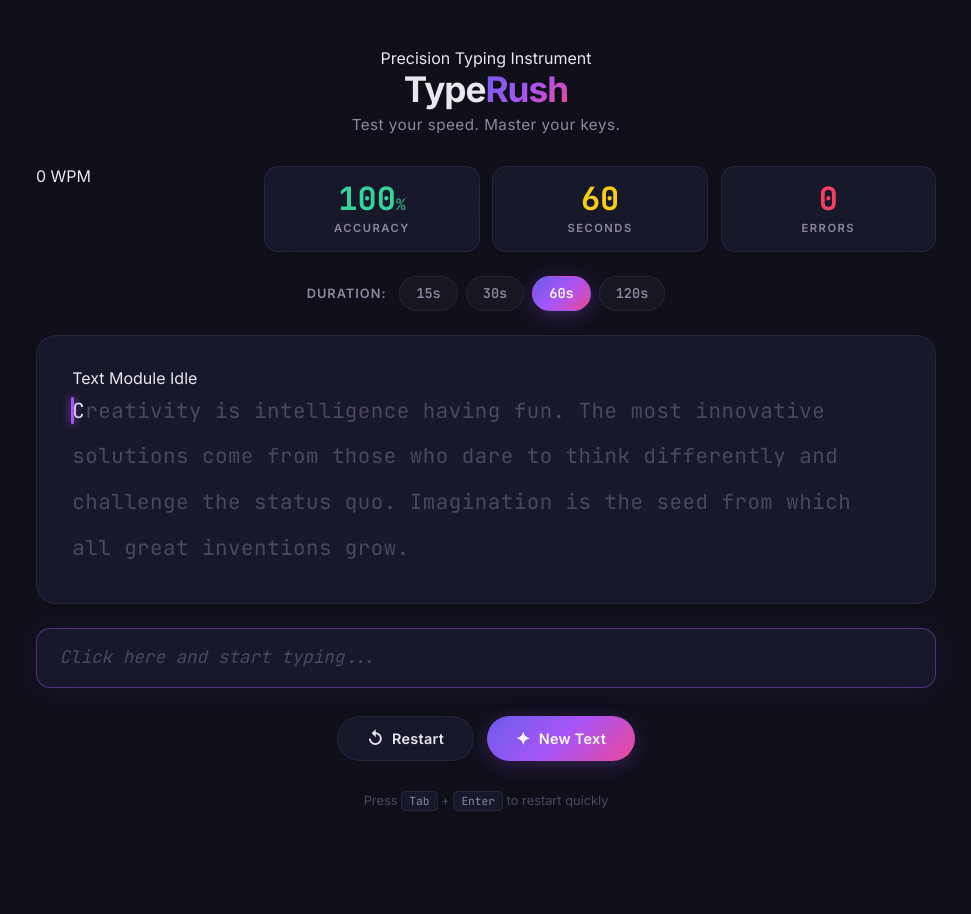
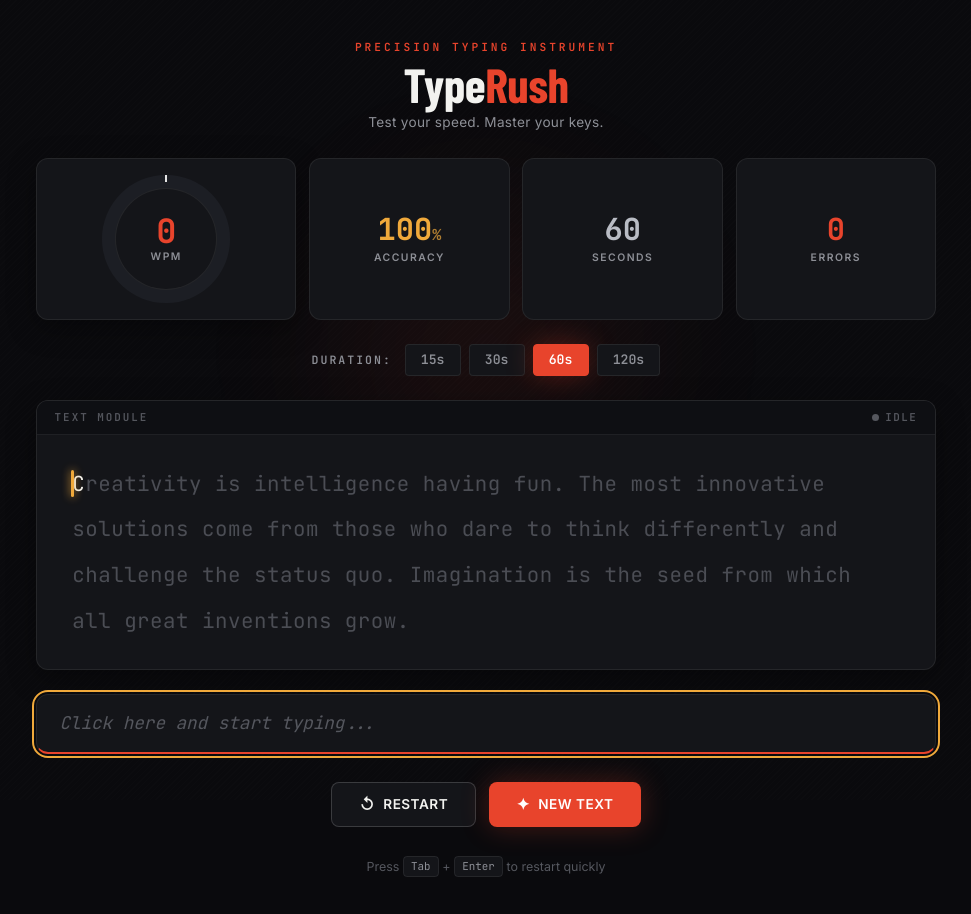
Before and after one commit to Kiran7778/Typing-Speed-Test, a plain HTML site: page index.html in a window 1280 px wide. Shown: the whole page, without its empty margins (154-1125 px from the left). Before the commit the page ends 848 px from the top, so only its background shows below. Drawn offline with nearby package versions, Linux system fonts and the light colour scheme; a web font is replaced by a local one.

Commit message:
Update style.css

```diff
--- a/style.css
+++ b/style.css
@@ -1,58 +1,67 @@
 /* ============================================
    TypeRush — Design System & Styles
+   Direction: precision racing instrument panel.
+   A typing test measures speed, so the UI borrows
+   the vocabulary of a dashboard/tachometer rather
+   than a generic glass-gradient SaaS card.
    ============================================ */
 
 /* --- CSS Variables (Design Tokens) --- */
 :root {
-    /* Colors */
-    --bg-primary: #0f0f1a;
-    --bg-secondary: #161627;
-    --bg-card: rgba(30, 30, 55, 0.6);
-    --bg-glass: rgba(255, 255, 255, 0.03);
-    --border-glass: rgba(255, 255, 255, 0.06);
+    /* Surfaces */
+    --bg-base: #0a0a0d;
+    --bg-panel: #141519;
+    --bg-panel-raised: #1c1e24;
+    --bg-inset: #0e0f13;
+    --border-subtle: rgba(255, 255, 255, 0.07);
+    --border-strong: rgba(255, 255, 255, 0.16);
 
-    /* Accent Gradient */
-    --accent-1: #6c5ce7;
-    --accent-2: #a855f7;
-    --accent-3: #ec4899;
-    --gradient-primary: linear-gradient(135deg, var(--accent-1), var(--accent-2), var(--accent-3));
-    --gradient-glow: linear-gradient(135deg, rgba(108, 92, 231, 0.3), rgba(168, 85, 247, 0.3));
+    /* Accent — racing red is the single signature color, spent deliberately */
+    --accent-red: #e8442c;
+    --accent-red-dim: #7a2a1f;
+    --accent-red-glow: rgba(232, 68, 44, 0.28);
+    --accent-amber: #f0a93b;
+    --accent-steel: #b9bcc4;
 
     /* Text */
-    --text-primary: #e8e6f0;
-    --text-secondary: #8b89a0;
-    --text-muted: #4a4860;
-    --text-dim: #353348;
+    --text-primary: #f2f2ef;
+    --text-secondary: #8d8f96;
+    --text-tertiary: #55575e;
 
-    /* Typing Colors */
-    --color-correct: #22d3ee;
-    --color-correct-bg: rgba(34, 211, 238, 0.08);
-    --color-wrong: #f43f5e;
-    --color-wrong-bg: rgba(244, 63, 94, 0.15);
-    --color-cursor: #a855f7;
-    --color-upcoming: #4a4860;
+    /* Typing States */
+    --color-correct: #35d68a;
+    --color-correct-bg: rgba(53, 214, 138, 0.08);
+    --color-wrong: #e8442c;
+    --color-wrong-bg: rgba(232, 68, 44, 0.16);
+    --color-cursor: #f0a93b;
+    --color-upcoming: #4b4d54;
 
-    /* Stats */
-    --color-wpm: #22d3ee;
-    --color-accuracy: #34d399;
-    --color-timer: #facc15;
-    --color-errors: #f43f5e;
+    /* Stat channels */
+    --color-wpm: var(--accent-red);
+    --color-accuracy: var(--accent-amber);
+    --color-timer: var(--accent-steel);
+    --color-errors: var(--color-wrong);
 
-    /* Spacing */
-    --radius-sm: 8px;
-    --radius-md: 14px;
-    --radius-lg: 20px;
-    --radius-xl: 28px;
+    /* Geometry — squarer corners read as instrumentation, not a bubbly app */
+    --radius-sm: 4px;
+    --radius-md: 8px;
+    --radius-lg: 12px;
+    --radius-xl: 16px;
 
     /* Typography */
+    --font-display: 'Barlow Condensed', system-ui, sans-serif;
     --font-body: 'Inter', system-ui, -apple-system, sans-serif;
     --font-mono: 'JetBrains Mono', 'Fira Code', monospace;
 
-    /* Transitions */
+    /* Motion */
     --ease-out: cubic-bezier(0.16, 1, 0.3, 1);
     --transition-fast: 150ms var(--ease-out);
     --transition-med: 300ms var(--ease-out);
     --transition-slow: 500ms var(--ease-out);
+
+    /* Shadow */
+    --shadow-panel: 0 8px 28px rgba(0, 0, 0, 0.35);
+    --shadow-glow-red: 0 0 28px var(--accent-red-glow);
 }
 
 /* --- Reset & Base --- */
@@ -69,7 +78,7 @@ html {
 
 body {
     font-family: var(--font-body);
-    background: var(--bg-primary);
+    background: var(--bg-base);
     color: var(--text-primary);
     min-height: 100vh;
     overflow-x: hidden;
@@ -80,51 +89,49 @@ body {
     position: relative;
 }
 
-/* --- Animated Background Orbs --- */
-.bg-orb {
-    position: fixed;
-    border-radius: 50%;
-    filter: blur(100px);
-    opacity: 0.35;
-    pointer-events: none;
-    z-index: 0;
-    animation: orbFloat 20s ease-in-out infinite alternate;
+/* Respect motion preferences before anything else animates */
+@media (prefers-reduced-motion: reduce) {
+    *, *::before, *::after {
+        animation-duration: 0.001ms !important;
+        animation-iteration-count: 1 !important;
+        transition-duration: 0.001ms !important;
+        scroll-behavior: auto !important;
+    }
 }
 
-.bg-orb-1 {
-    width: 500px;
-    height: 500px;
-    background: var(--accent-1);
-    top: -150px;
-    left: -100px;
-    animation-duration: 18s;
+/* --- Panel Texture --- */
+/* A faint brushed diagonal weave stands in for the blurred
+   gradient orbs — texture instead of a decorative glow. */
+body::before {
+    content: '';
+    position: fixed;
+    inset: 0;
+    z-index: 0;
+    pointer-events: none;
+    background-image: repeating-linear-gradient(
+        135deg,
+        rgba(255, 255, 255, 0.012) 0px,
+        rgba(255, 255, 255, 0.012) 1px,
+        transparent 1px,
+        transparent 4px
+    );
 }
 
-.bg-orb-2 {
-    width: 400px;
-    height: 400px;
-    background: var(--accent-3);
-    bottom: -100px;
-    right: -100px;
-    animation-duration: 22s;
-    animation-delay: -5s;
-}
-
-.bg-orb-3 {
-    width: 350px;
-    height: 350px;
-    background: var(--accent-2);
-    top: 50%;
-    left: 60%;
-    animation-duration: 25s;
-    animation-delay: -10s;
-}
-
-@keyframes orbFloat {
-    0% { transform: translate(0, 0) scale(1); }
-    33% { transform: translate(40px, -30px) scale(1.05); }
-    66% { transform: translate(-20px, 20px) scale(0.95); }
-    100% { transform: translate(30px, -10px) scale(1.02); }
+/* A single focused glow lives behind the gauge — the one
+   place this design spends its visual boldness. */
+body::after {
+    content: '';
+    position: fixed;
+    top: 14%;
+    left: 50%;
+    width: 480px;
+    height: 480px;
+    transform: translateX(-50%);
+    background: radial-gradient(circle, var(--accent-red-glow), transparent 70%);
+    filter: blur(60px);
+    opacity: 0.35;
+    z-index: 0;
+    pointer-events: none;
 }
 
 /* --- App Container --- */
@@ -141,94 +148,167 @@ body {
 /* --- Header --- */
 .header {
     text-align: center;
-    padding: 1rem 0 0.5rem;
+    padding: 0.5rem 0 0.25rem;
+}
+
+.header-eyebrow {
+    font-family: var(--font-mono);
+    font-size: 0.7rem;
+    font-weight: 600;
+    letter-spacing: 3px;
+    text-transform: uppercase;
+    color: var(--accent-red);
 }
 
 .logo {
     display: flex;
-    align-items: center;
+    align-items: baseline;
     justify-content: center;
-    gap: 0.6rem;
-}
-
-.logo-icon {
-    font-size: 2rem;
-    filter: grayscale(0.2);
-    animation: pulse 3s ease-in-out infinite;
-}
-
-@keyframes pulse {
-    0%, 100% { transform: scale(1); }
-    50% { transform: scale(1.1); }
+    gap: 0.4rem;
+    margin-top: 0.35rem;
 }
 
 .logo h1 {
-    font-size: 2.2rem;
-    font-weight: 900;
-    letter-spacing: -1px;
+    font-family: var(--font-display);
+    font-size: 3rem;
+    font-weight: 800;
+    letter-spacing: -0.5px;
+    line-height: 1;
     color: var(--text-primary);
 }
 
 .logo-accent {
-    background: var(--gradient-primary);
-    -webkit-background-clip: text;
-    -webkit-text-fill-color: transparent;
-    background-clip: text;
+    color: var(--accent-red);
 }
 
 .tagline {
-    font-size: 0.95rem;
+    font-size: 0.85rem;
     color: var(--text-secondary);
-    margin-top: 0.3rem;
+    margin-top: 0.4rem;
     font-weight: 400;
-    letter-spacing: 0.5px;
+    letter-spacing: 0.3px;
 }
 
 /* --- Stats Bar --- */
 .stats-bar {
     display: grid;
-    grid-template-columns: repeat(4, 1fr);
+    grid-template-columns: 1.3fr 1fr 1fr 1fr;
     gap: 0.8rem;
+    align-items: stretch;
 }
 
+/* WPM gauge — the signature element. A donut dial with tick
+   marks, filled proportionally to the live words-per-minute
+   reading against a 150 wpm reference ceiling. */
+.gauge-card {
+    background: var(--bg-panel);
+    border: 1px solid var(--border-subtle);
+    border-radius: var(--radius-lg);
+    display: flex;
+    align-items: center;
+    justify-content: center;
+    padding: 1rem;
+    box-shadow: var(--shadow-panel);
+}
+
+.gauge-ring {
+    --pct: 0;
+    position: relative;
+    width: 128px;
+    height: 128px;
+    flex-shrink: 0;
+}
+
+.gauge-ring-fill {
+    position: absolute;
+    inset: 0;
+    border-radius: 50%;
+    background: conic-gradient(var(--accent-red) calc(var(--pct) * 1%), var(--bg-panel-raised) 0);
+    transition: background var(--transition-med);
+}
+
+.gauge-ring-ticks {
+    position: absolute;
+    inset: 0;
+}
+
+.gauge-tick {
+    position: absolute;
+    top: 0;
+    left: calc(50% - 1px);
+    width: 2px;
+    height: 7px;
+    background: var(--border-strong);
+    transform-origin: 1px 64px; /* rotates around the ring's center (128px / 2) */
+}
+
+.gauge-ring-face {
+    position: absolute;
+    inset: 13px;
+    border-radius: 50%;
+    background: var(--bg-panel);
+    border: 1px solid var(--border-subtle);
+    display: flex;
+    flex-direction: column;
+    align-items: center;
+    justify-content: center;
+    gap: 0.1rem;
+}
+
+.gauge-value {
+    font-family: var(--font-mono);
+    font-size: 2.1rem;
+    font-weight: 700;
+    color: var(--color-wpm);
+    line-height: 1;
+}
+
+.gauge-label {
+    font-size: 0.65rem;
+    font-weight: 600;
+    letter-spacing: 1.5px;
+    text-transform: uppercase;
+    color: var(--text-secondary);
+}
+
+/* Flat instrument readouts for accuracy / timer / errors */
 .stat-card {
-    background: var(--bg-card);
-    border: 1px solid var(--border-glass);
-    backdrop-filter: blur(20px);
-    -webkit-backdrop-filter: blur(20px);
-    border-radius: var(--radius-md);
-    padding: 1rem 0.8rem;
+    background: var(--bg-panel);
+    border: 1px solid var(--border-subtle);
+    border-radius: var(--radius-lg);
+    padding: 1rem 0.6rem;
     text-align: center;
-    transition: transform var(--transition-fast), border-color var(--transition-fast);
+    display: flex;
+    flex-direction: column;
+    justify-content: center;
+    transition: border-color var(--transition-fast);
 }
 
 .stat-card:hover {
-    transform: translateY(-2px);
-    border-color: rgba(255, 255, 255, 0.12);
+    border-color: var(--border-strong);
 }
 
 .stat-value {
     font-family: var(--font-mono);
-    font-size: 2rem;
+    font-size: 1.9rem;
     font-weight: 700;
     line-height: 1;
 }
 
 .stat-unit {
-    font-size: 1rem;
+    font-size: 0.95rem;
     opacity: 0.7;
 }
 
 .stat-label {
-    font-size: 0.7rem;
+    font-size: 0.65rem;
     font-weight: 600;
     text-transform: uppercase;
     letter-spacing: 1.5px;
     color: var(--text-secondary);
-    margin-top: 0.4rem;
+    margin-top: 0.45rem;
 }
 
-#stat-wpm .stat-value { color: var(--color-wpm); }
 #stat-accuracy .stat-value { color: var(--color-accuracy); }
 #stat-timer .stat-value { color: var(--color-timer); }
 #stat-errors .stat-value { color: var(--color-errors); }
@@ -244,7 +324,7 @@ body {
     bottom: 0;
     left: 0;
     height: 3px;
-    background: var(--gradient-primary);
+    background: var(--accent-red);
     animation: timerShrink var(--timer-duration, 60s) linear forwards;
 }
 
@@ -263,22 +343,23 @@ body {
 }
 
 .selector-label {
-    font-size: 0.8rem;
+    font-family: var(--font-mono);
+    font-size: 0.72rem;
     color: var(--text-secondary);
     font-weight: 600;
     text-transform: uppercase;
-    letter-spacing: 1px;
+    letter-spacing: 2px;
     margin-right: 0.3rem;
 }
 
 .timer-btn {
     font-family: var(--font-mono);
-    font-size: 0.85rem;
+    font-size: 0.82rem;
     font-weight: 600;
-    padding: 0.45rem 1rem;
-    border-radius: 50px;
-    border: 1px solid var(--border-glass);
-    background: var(--bg-glass);
+    padding: 0.4rem 0.95rem;
+    border-radius: var(--radius-sm);
+    border: 1px solid var(--border-subtle);
+    background: var(--bg-panel);
     color: var(--text-secondary);
     cursor: pointer;
     transition: all var(--transition-fast);
@@ -286,33 +367,100 @@ body {
 
 .timer-btn:hover {
     color: var(--text-primary);
-    border-color: rgba(168, 85, 247, 0.4);
-    background: rgba(168, 85, 247, 0.1);
+    border-color: var(--border-strong);
 }
 
 .timer-btn.active {
-    background: var(--gradient-primary);
+    background: var(--accent-red);
     color: #fff;
-    border-color: transparent;
-    box-shadow: 0 4px 20px rgba(168, 85, 247, 0.3);
+    border-color: var(--accent-red);
+    box-shadow: var(--shadow-glow-red);
+}
+
+.timer-btn:focus-visible,
+.btn:focus-visible,
+.typing-input:focus-visible {
+    outline: 2px solid var(--accent-amber);
+    outline-offset: 2px;
 }
 
 /* --- Text Display --- */
 .text-display {
-    background: var(--bg-card);
-    border: 1px solid var(--border-glass);
-    backdrop-filter: blur(20px);
-    -webkit-backdrop-filter: blur(20px);
+    background: var(--bg-panel);
+    border: 1px solid var(--border-subtle);
     border-radius: var(--radius-lg);
-    padding: 2rem 2.2rem;
-    min-height: 180px;
-    position: relative;
-    transition: border-color var(--transition-fast), box-shadow var(--transition-fast);
+    box-shadow: var(--shadow-panel);
+    overflow: hidden;
+    transition: border-color var(--transition-fast);
 }
 
 .text-display.focused {
-    border-color: rgba(168, 85, 247, 0.3);
-    box-shadow: 0 0 40px rgba(168, 85, 247, 0.08);
+    border-color: rgba(232, 68, 44, 0.35);
+}
+
+/* Console header bar with status LEDs, styled after a
+   dashboard readout rather than window chrome */
+.text-display-bar {
+    display: flex;
+    align-items: center;
+    justify-content: space-between;
+    padding: 0.6rem 1.1rem;
+    background: var(--bg-inset);
+    border-bottom: 1px solid var(--border-subtle);
+}
+
+.text-display-label {
+    font-family: var(--font-mono);
+    font-size: 0.68rem;
+    font-weight: 600;
+    letter-spacing: 2px;
+    text-transform: uppercase;
+    color: var(--text-tertiary);
+}
+
+.status-led {
+    display: flex;
+    align-items: center;
+    gap: 0.4rem;
+    font-family: var(--font-mono);
+    font-size: 0.68rem;
+    font-weight: 600;
+    letter-spacing: 1.5px;
+    text-transform: uppercase;
+    color: var(--text-tertiary);
+}
+
+.status-led::before {
+    content: '';
+    width: 7px;
+    height: 7px;
+    border-radius: 50%;
+    background: var(--text-tertiary);
+    transition: background var(--transition-fast);
+}
+
+.status-led.is-active {
+    color: var(--accent-red);
+}
+
+.status-led.is-active::before {
+    background: var(--accent-red);
+    box-shadow: 0 0 6px var(--accent-red);
+    animation: ledPulse 1.4s ease-in-out infinite;
+}
+
+.status-led.is-done {
+    color: var(--color-correct);
+}
+
+.status-led.is-done::before {
+    background: var(--color-correct);
+    box-shadow: 0 0 6px var(--color-correct);
+}
+
+@keyframes ledPulse {
+    0%, 100% { opacity: 1; }
+    50% { opacity: 0.4; }
 }
 
 .text-content {
@@ -323,6 +471,8 @@ body {
     color: var(--color-upcoming);
     word-break: break-word;
     user-select: none;
+    padding: 1.6rem 2.2rem;
+    min-height: 130px;
 }
 
 /* Character States */
@@ -385,27 +535,25 @@ body {
     font-family: var(--font-mono);
     font-size: 1.1rem;
     padding: 1rem 1.4rem;
-    border-radius: var(--radius-md);
-    border: 1px solid var(--border-glass);
-    background: var(--bg-card);
+    border-radius: var(--radius-lg);
+    border: 1px solid var(--border-subtle);
+    border-bottom: 2px solid var(--accent-red-dim);
+    background: var(--bg-panel);
     color: var(--text-primary);
-    backdrop-filter: blur(20px);
-    -webkit-backdrop-filter: blur(20px);
     outline: none;
     resize: none;
     height: 60px;
-    transition: border-color var(--transition-fast), box-shadow var(--transition-fast);
+    transition: border-color var(--transition-fast);
     caret-color: var(--color-cursor);
 }
 
 .typing-input::placeholder {
-    color: var(--text-muted);
+    color: var(--text-tertiary);
     font-style: italic;
 }
 
 .typing-input:focus {
-    border-color: rgba(168, 85, 247, 0.4);
-    box-shadow: 0 0 30px rgba(168, 85, 247, 0.08);
+    border-bottom-color: var(--accent-red);
 }
 
 .typing-input:disabled {
@@ -422,60 +570,58 @@ body {
 
 .btn {
     font-family: var(--font-body);
-    font-size: 0.9rem;
+    font-size: 0.85rem;
     font-weight: 600;
-    padding: 0.7rem 1.8rem;
-    border-radius: 50px;
+    letter-spacing: 0.5px;
+    text-transform: uppercase;
+    padding: 0.7rem 1.7rem;
+    border-radius: var(--radius-md);
     border: none;
     cursor: pointer;
     display: flex;
     align-items: center;
     gap: 0.5rem;
     transition: all var(--transition-fast);
-    letter-spacing: 0.3px;
 }
 
 .btn-icon {
-    font-size: 1.1rem;
+    font-size: 1rem;
 }
 
 .btn-restart {
-    background: var(--bg-card);
-    border: 1px solid var(--border-glass);
+    background: var(--bg-panel);
+    border: 1px solid var(--border-strong);
     color: var(--text-primary);
-    backdrop-filter: blur(20px);
 }
 
 .btn-restart:hover {
-    background: rgba(168, 85, 247, 0.15);
-    border-color: rgba(168, 85, 247, 0.3);
-    transform: translateY(-2px);
-    box-shadow: 0 6px 20px rgba(168, 85, 247, 0.15);
+    border-color: var(--accent-steel);
+    transform: translateY(-1px);
 }
 
 .btn-new-text {
-    background: var(--gradient-primary);
+    background: var(--accent-red);
     color: #fff;
-    box-shadow: 0 4px 20px rgba(168, 85, 247, 0.25);
+    box-shadow: var(--shadow-glow-red);
 }
 
 .btn-new-text:hover {
-    transform: translateY(-2px);
-    box-shadow: 0 8px 30px rgba(168, 85, 247, 0.35);
+    transform: translateY(-1px);
+    box-shadow: 0 0 34px var(--accent-red-glow);
 }
 
 .btn-large {
-    padding: 0.9rem 2.5rem;
-    font-size: 1rem;
+    padding: 0.9rem 2.4rem;
+    font-size: 0.9rem;
 }
 
 /* --- Results Modal --- */
 .results-overlay {
     position: fixed;
     inset: 0;
-    background: rgba(10, 10, 20, 0.85);
-    backdrop-filter: blur(10px);
-    -webkit-backdrop-filter: blur(10px);
+    background: rgba(6, 6, 9, 0.85);
+    backdrop-filter: blur(6px);
+    -webkit-backdrop-filter: blur(6px);
     display: flex;
     align-items: center;
     justify-content: center;
@@ -494,10 +640,10 @@ body {
 }
 
 .results-modal {
-    background: var(--bg-secondary);
-    border: 1px solid var(--border-glass);
+    background: var(--bg-panel);
+    border: 1px solid var(--border-subtle);
     border-radius: var(--radius-xl);
-    padding: 2.5rem;
+    padding: 2.4rem;
     max-width: 560px;
     width: 100%;
     text-align: center;
@@ -506,55 +652,61 @@ body {
 }
 
 @keyframes slideUp {
-    from { opacity: 0; transform: translateY(30px) scale(0.97); }
-    to { opacity: 1; transform: translateY(0) scale(1); }
+    from { opacity: 0; transform: translateY(24px); }
+    to { opacity: 1; transform: translateY(0); }
+}
+
+.results-header .header-eyebrow {
+    display: block;
+    margin-bottom: 0.3rem;
 }
 
 .results-header h2 {
-    font-size: 1.8rem;
+    font-family: var(--font-display);
+    font-size: 2rem;
     font-weight: 800;
-    margin-bottom: 0.3rem;
+    letter-spacing: -0.3px;
 }
 
 .results-subtitle {
     color: var(--text-secondary);
-    font-size: 0.9rem;
-    margin-bottom: 1.5rem;
+    font-size: 0.88rem;
+    margin-bottom: 1.4rem;
 }
 
 .results-grid {
     display: grid;
     grid-template-columns: repeat(3, 1fr);
-    gap: 1rem;
-    margin-bottom: 1.5rem;
+    gap: 0.9rem;
+    margin-bottom: 1.4rem;
 }
 
 .result-item {
-    background: var(--bg-glass);
-    border: 1px solid var(--border-glass);
+    background: var(--bg-inset);
+    border: 1px solid var(--border-subtle);
     border-radius: var(--radius-md);
-    padding: 1rem 0.6rem;
+    padding: 0.9rem 0.5rem;
 }
 
 .result-big {
     font-family: var(--font-mono);
-    font-size: 1.8rem;
+    font-size: 1.7rem;
     font-weight: 700;
     color: var(--text-primary);
 }
 
 .result-wpm .result-big {
     color: var(--color-wpm);
-    font-size: 2.4rem;
+    font-size: 2.3rem;
 }
 
 .result-acc .result-big {
     color: var(--color-accuracy);
-    font-size: 2.4rem;
+    font-size: 2.3rem;
 }
 
 .result-label {
-    font-size: 0.65rem;
+    font-size: 0.62rem;
     font-weight: 600;
     text-transform: uppercase;
     letter-spacing: 1px;
@@ -563,30 +715,33 @@ body {
 }
 
 .result-rank {
-    font-size: 1rem;
+    font-family: var(--font-mono);
+    font-size: 0.92rem;
     font-weight: 600;
     padding: 0.7rem 1.2rem;
     border-radius: var(--radius-md);
-    margin-bottom: 1.5rem;
-    background: var(--bg-glass);
-    border: 1px solid var(--border-glass);
+    margin-bottom: 1.4rem;
+    background: var(--bg-inset);
+    border: 1px solid var(--border-subtle);
+    border-left: 3px solid var(--accent-red);
+    text-align: left;
 }
 
 /* --- Footer --- */
 .footer {
     text-align: center;
     padding: 0.5rem 0;
-    color: var(--text-muted);
-    font-size: 0.8rem;
+    color: var(--text-tertiary);
+    font-size: 0.78rem;
 }
 
 .footer kbd {
     font-family: var(--font-mono);
-    font-size: 0.7rem;
+    font-size: 0.68rem;
     padding: 0.15rem 0.45rem;
-    border-radius: 4px;
-    background: var(--bg-card);
-    border: 1px solid var(--border-glass);
+    border-radius: var(--radius-sm);
+    background: var(--bg-panel);
+    border: 1px solid var(--border-subtle);
     color: var(--text-secondary);
 }
 
@@ -600,11 +755,15 @@ body {
         grid-template-columns: repeat(2, 1fr);
     }
 
+    .gauge-card {
+        grid-column: span 2;
+    }
+
     .stat-value {
         font-size: 1.5rem;
     }
 
-    .text-display {
+    .text-content {
         padding: 1.2rem 1rem;
     }
 
@@ -627,7 +786,7 @@ body {
     }
 
     .logo h1 {
-        font-size: 1.6rem;
+        font-size: 2.2rem;
     }
 
     .controls {
@@ -660,16 +819,16 @@ body {
 }
 
 ::-webkit-scrollbar-thumb {
-    background: rgba(168, 85, 247, 0.3);
+    background: var(--accent-red-dim);
     border-radius: 10px;
 }
 
 ::-webkit-scrollbar-thumb:hover {
-    background: rgba(168, 85, 247, 0.5);
+    background: var(--accent-red);
 }
 
 /* --- Selection --- */
 ::selection {
-    background: rgba(168, 85, 247, 0.35);
+    background: rgba(232, 68, 44, 0.35);
     color: #fff;
 }
```
